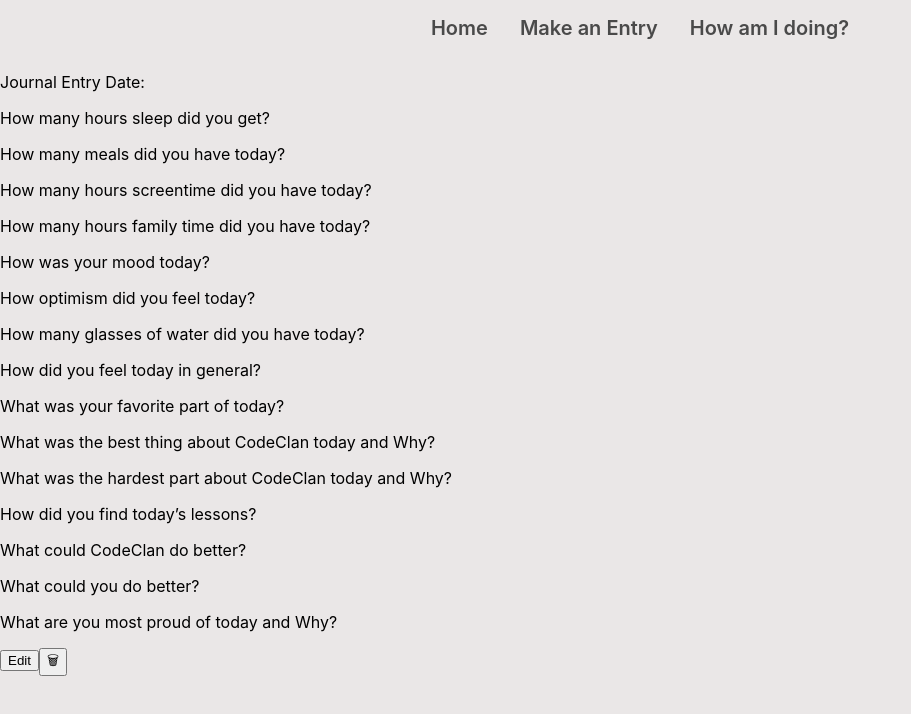
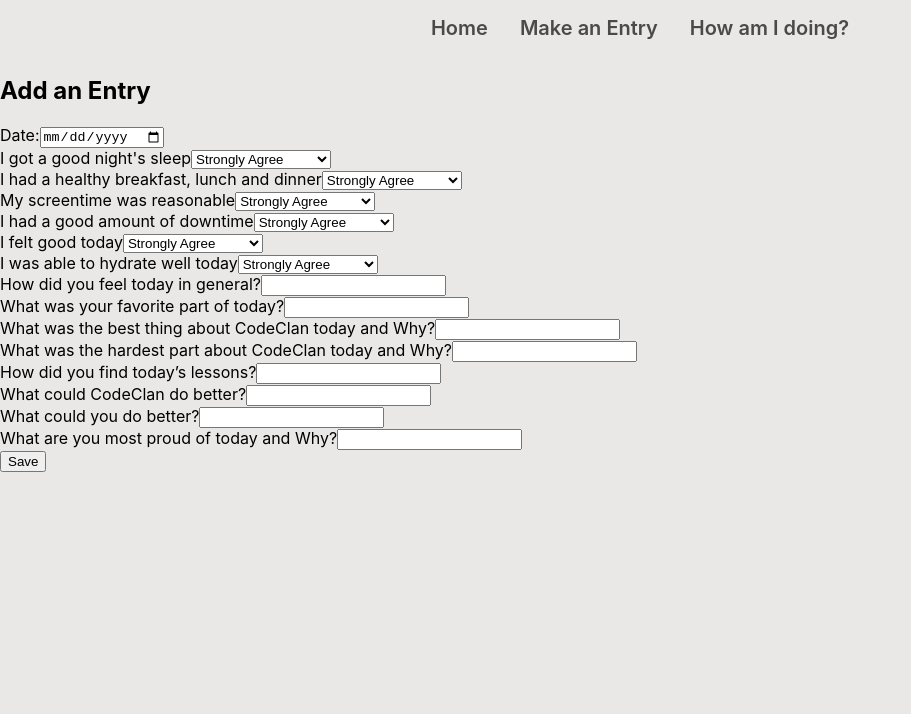
Before and after one commit to MackieJG/codeclan-journal-app, a React (Create React App) app in the folder client/: page /entry/1 in a window 1280 px wide. Shown: the top 714 px of the page, without its empty margins (0-911 px from the left). Built offline with nearby package versions, Linux system fonts and the light colour scheme; no server answers.

Commit message:
finished the CRUD

```diff
--- a/client/src/Components/IndividualJournalEntry.js
+++ b/client/src/Components/IndividualJournalEntry.js
@@ -1,40 +1,223 @@
 import { useEffect, useState } from "react";
-import { useParams } from "react-router-dom";
-import { getEntry } from "./JournalService";
+import { useParams, useNavigate } from "react-router-dom";
+import { getEntry, putEntry } from "./JournalService";
 
 
-const IndividualJournalEntry = ({handleUpdate, handleDelete}) => {
+const IndividualJournalEntry = () => {
     console.log(IndividualJournalEntry)
 
-    const {id} = useParams();
+    const { id } = useParams();
     const [entry, setEntry] = useState({});
+    const navigate = useNavigate();
 
     useEffect(() => {
         getEntry(id).then(data => setEntry(data));
     }, [id]);
 
+
+    const onChange = (e) => {
+        const newEntry = { ...entry };
+        newEntry[e.target.name] = e.target.value;
+        setEntry(newEntry);
+    }
+
+
+    const onSubmit = (e) => {
+        e.preventDefault();
+        const id = entry._id;
+        delete entry._id;
+
+        putEntry(entry, id)
+            .then(() => {
+                navigate('/list')
+            })
+    }
+
+
+
     return (
-        <>
-        <p>Journal Entry Date: {entry.date}</p>
-        <p>How many hours sleep did you get? {entry.sleep}</p>
-        <p>How many meals did you have today? {entry.meals}</p>
-        <p>How many hours screentime did you have today? {entry.screentime}</p>
-        <p>How many hours family time did you have today? {entry.family}</p>
-        <p>How was your mood today? {entry.mood}</p>
-        <p>How optimism did you feel today? {entry.optimism}</p>
-        <p>How many glasses of water did you have today? {entry.hydration}</p>
-        <p>How did you feel today in general? {entry.how_1}</p>
-        <p>What was your favorite part of today? {entry.what_1}</p>
-        <p>What was the best thing about CodeClan today and Why? {entry.what_2}</p>
-        <p>What was the hardest part about CodeClan today and Why? {entry.what_3}</p>
-        <p>How did you find today’s lessons? {entry.how_2}</p>
-        <p>What could CodeClan do better? {entry.what_4}</p>
-        <p>What could you do better? {entry.what_5}</p>
-        <p>What are you most proud of today and Why? {entry.what_6}</p>
-        <button onClick={handleUpdate}>Edit</button>
-        <button onClick={handleDelete}>🗑 </button>
-        </>
-    );
+        <form onSubmit={onSubmit} id="journal-form" >
+            <h2>Add an Entry</h2>
+            <div className="formWrap">
+                <label htmlFor="date">Date:</label>
+                <input
+                    onChange={onChange}
+                    type="date"
+                    id="date"
+                    name="date"
+                    value={entry.date}
+                    required />
+            </div>
+            <div className="formWrap">
+                <label htmlFor="sleep">I got a good night's sleep</label>
+                <select
+                    onChange={onChange}
+                    id="sleep"
+                    name="sleep"
+                    value={entry.sleep}
+                    required >
+                    <option value="1">Strongly Agree</option>
+                    <option value="2">Agree somewhat</option>
+                    <option value="3">Not fussed</option>
+                    <option value="4">Disagree somewhat</option>
+                    <option value="5">Strongly Disagree</option>
+                </select>
+            </div>
+            <div className="formWrap">
+                <label htmlFor="meals"> I had a healthy breakfast, lunch and dinner</label>
+                <select
+                    onChange={onChange}
+                    id="meals"
+                    name="meals"
+                    value={entry.meals}
+                    required >
+                    <option value="1">Strongly Agree</option>
+                    <option value="2">Agree somewhat</option>
+                    <option value="3">Not fussed</option>
+                    <option value="4">Disagree somewhat</option>
+                    <option value="5">Strongly Disagree</option>
+                </select>
+            </div>
+            <div className="formWrap">
+                <label htmlFor="screentime">My screentime was reasonable</label>
+                <select
+                    onChange={onChange}
+                    id="screentime"
+                    name="screentime"
+                    value={entry.screentime}
+                    required >
+                    <option value="1">Strongly Agree</option>
+                    <option value="2">Agree somewhat</option>
+                    <option value="3">Not fussed</option>
+                    <option value="4">Disagree somewhat</option>
+                    <option value="5">Strongly Disagree</option>
+                </select>
+            </div>
+            <div className="formWrap">
+                <label htmlFor="downtime">I had a good amount of downtime</label>
+                <select
+                    onChange={onChange}
+                    id="downtime"
+                    name="downtime"
+                    value={entry.downtime}
+                    required >
+                    <option value="1">Strongly Agree</option>
+                    <option value="2">Agree somewhat</option>
+                    <option value="3">Not fussed</option>
+                    <option value="4">Disagree somewhat</option>
+                    <option value="5">Strongly Disagree</option>
+                </select>
+            </div>
+            <div className="formWrap">
+                <label htmlFor="mood">I felt good today</label>
+                <select
+                    onChange={onChange}
+                    id="mood"
+                    name="mood"
+                    value={entry.mood}
+                    required >
+                    <option value="1">Strongly Agree</option>
+                    <option value="2">Agree somewhat</option>
+                    <option value="3">Not fussed</option>
+                    <option value="4">Disagree somewhat</option>
+                    <option value="5">Strongly Disagree</option>
+                </select>
+            </div>
+            <div className="formWrap">
+                <div className="formWrap">
+                    <label htmlFor="hydration">I was able to hydrate well today</label>
+                    <select
+                        onChange={onChange}
+                        id="hydration"
+                        name="hydration"
+                        value={entry.hydration}
+                        required >
+                        <option value="1">Strongly Agree</option>
+                        <option value="2">Agree somewhat</option>
+                        <option value="3">Not fussed</option>
+                        <option value="4">Disagree somewhat</option>
+                        <option value="5">Strongly Disagree</option>
+                    </select>
+                </div>
+            </div>
+            <div className="formWrap">
+                <label htmlFor="how_1">How did you feel today in general?</label>
+                <input
+                    onChange={onChange}
+                    type="text"
+                    id="how_1"
+                    name="how_1"
+                    value={entry.how_1}
+                    required />
+            </div>
+            <div className="formWrap">
+                <label htmlFor="what_1">What was your favorite part of today?</label>
+                <input
+                    onChange={onChange}
+                    type="text"
+                    id="what_1"
+                    name="what_1"
+                    value={entry.what_1} />
+            </div>
+            <div className="formWrap">
+                <label htmlFor="what_2">What was the best thing about CodeClan today and Why?</label>
+                <input
+                    onChange={onChange}
+                    type="text"
+                    id="what_2"
+                    name="what_2"
+                    value={entry.what_2} />
+            </div>
+            <div className="formWrap">
+                <label htmlFor="what_3">What was the hardest part about CodeClan today and Why?</label>
+                <input
+                    onChange={onChange}
+                    type="text"
+                    id="what_3"
+                    name="what_3"
+                    value={entry.what_3} />
+            </div>
+            <div className="formWrap">
+                <label htmlFor="how_2">How did you find today’s lessons?</label>
+                <input
+                    onChange={onChange}
+                    type="text"
+                    id="how_2"
+                    name="how_2"
+                    value={entry.how_2} />
+            </div>
+            <div className="formWrap">
+                <label htmlFor="what_4">What could CodeClan do better?</label>
+                <input
+                    onChange={onChange}
+                    type="text"
+                    id="what_4"
+                    name="what_4"
+                    value={entry.what_4} />
+            </div>
+            <div className="formWrap">
+                <label htmlFor="what_5">What could you do better?</label>
+                <input
+                    onChange={onChange}
+                    type="text"
+                    id="what_5"
+                    name="what_5"
+                    value={entry.what_5} />
+            </div>
+            <div className="formWrap">
+                <label htmlFor="what_6">What are you most proud of today and Why?</label>
+                <input
+                    onChange={onChange}
+                    type="text"
+                    id="what_6"
+                    name="what_6"
+                    value={entry.what_6} />
+            </div>
+            <input type="submit" value="Save" id="save" />
+        </form>
+    )
+
+
+
 };
-
 export default IndividualJournalEntry;
--- a/client/src/Components/JournalDetail.js
+++ b/client/src/Components/JournalDetail.js
@@ -1,16 +1,9 @@
-import { deleteEntry, putEntry } from './JournalService';
-import IndividualJournalEntry from './IndividualJournalEntry';
+import { deleteEntry } from './JournalService';
 import { Link } from 'react-router-dom';
 
 const JournalDetail = ({ entry, removeEntry, updateEntry }) => {
 
-    const handleUpdate = () => {
-        const updatedEntry = { ...entry };
-        putEntry(updatedEntry)
-            .then((data) => {
-                updateEntry(data);
-            })
-    }
+
 
     const handleDelete = () => {
         deleteEntry(entry._id)
@@ -19,13 +12,6 @@ const JournalDetail = ({ entry, removeEntry, updateEntry }) => {
             })
     };
 
-    const JournalEntry = ((entry) => {
-        return (
-            <>
-            <IndividualJournalEntry entry={entry} removeEntry={removeEntry} key={entry._id} updateEntry={updateEntry} handleUpdate={handleUpdate} />
-            </>
-        )
-    })
 
     return (
         <>
--- a/client/src/Components/JournalForm.js
+++ b/client/src/Components/JournalForm.js
@@ -10,7 +10,7 @@ const JournalForm = ({ addEntry }) => {
     meals: 0,
     screentime: 0,
     downtime: 0,
-    family: 0,
+    downtime: 0,
     mood: 0,
     optimism: 0,
     hydration: 0,
@@ -43,14 +43,14 @@ const JournalForm = ({ addEntry }) => {
     })
     setFormData({
       date: "",
-      sleep: 0,
-      meals: 0,
-      screentime: 0,
-      downtime: 0,
-      family: 0,
-      mood: 0,
-      optimism: 0,
-      hydration: 0,
+      sleep: 1,
+      meals: 1,
+      screentime: 1,
+      downtime: 1,
+      family: 1,
+      mood: 1,
+      optimism: 1,
+      hydration: 1,
       how_1: "",
       what_1: "",
       what_2: "",
@@ -60,7 +60,7 @@ const JournalForm = ({ addEntry }) => {
       what_5: "",
       what_6: "",
     });
-  }
+  };
 
 
 
@@ -78,166 +78,96 @@ const JournalForm = ({ addEntry }) => {
           required />
       </div>
       <div className="formWrap">
-        <label htmlFor="sleep">How many hours sleep did you get?</label>
+        <label htmlFor="sleep">I got a good night's sleep</label>
         <select
           onChange={onChange}
           id="sleep"
           name="sleep"
           value={formData.sleep}
           required >
-          <option value="0">0</option>
-          <option value="1">1</option>
-          <option value="2">2</option>
-          <option value="3">3</option>
-          <option value="4">4</option>
-          <option value="5">5</option>
-          <option value="6">6</option>
-          <option value="7">7</option>
-          <option value="8">8</option>
-          <option value="9">9</option>
-          <option value="10">10</option>
-          <option value="11">11</option>
-          <option value="12">12</option>
-          <option value="13">13</option>
-          <option value="14">14</option>
-          <option value="15">15</option>
-          <option value="16">16</option>
-          <option value="17">17</option>
-          <option value="18">18</option>
-          <option value="19">19</option>
-          <option value="20">20</option>
-          <option value="21">21</option>
-          <option value="22">22</option>
-          <option value="23">23</option>
-          <option value="24">24</option>
+          <option value="1">Strongly Agree</option>
+          <option value="2">Agree somewhat</option>
+          <option value="3">Not fussed</option>
+          <option value="4">Disagree somewhat</option>
+          <option value="5">Strongly Disagree</option>
         </select>
       </div>
       <div className="formWrap">
-        <label htmlFor="meals">How many meals did you have today?</label>
+        <label htmlFor="meals"> I had a healthy breakfast, lunch and dinner</label>
         <select
           onChange={onChange}
           id="meals"
           name="meals"
           value={formData.meals}
           required >
-          <option value="0">0</option>
-          <option value="1">1</option>
-          <option value="2">2</option>
-          <option value="3">3</option>
-          <option value="4">4</option>
-          <option value="5">5</option>
-          <option value="6">6</option>
-          <option value="7">7</option>
-          <option value="8">8</option>
+          <option value="1">Strongly Agree</option>
+          <option value="2">Agree somewhat</option>
+          <option value="3">Not fussed</option>
+          <option value="4">Disagree somewhat</option>
+          <option value="5">Strongly Disagree</option>
         </select>
       </div>
       <div className="formWrap">
-        <label htmlFor="screentime">How many hours screentime did you have today?</label>
+        <label htmlFor="screentime">My screentime was reasonable</label>
         <select
           onChange={onChange}
           id="screentime"
           name="screentime"
           value={formData.screentime}
           required >
-          <option value="0">0</option>
-          <option value="1">1</option>
-          <option value="2">2</option>
-          <option value="3">3</option>
-          <option value="4">4</option>
-          <option value="5">5</option>
-          <option value="6">6</option>
-          <option value="7">7</option>
-          <option value="8">8</option>
-          <option value="9">9</option>
-          <option value="10">10</option>
-          <option value="11">11</option>
-          <option value="12">12</option>
-          <option value="13">13</option>
-          <option value="14">14</option>
-          <option value="15">15</option>
+          <option value="1">Strongly Agree</option>
+          <option value="2">Agree somewhat</option>
+          <option value="3">Not fussed</option>
+          <option value="4">Disagree somewhat</option>
+          <option value="5">Strongly Disagree</option>
         </select>
       </div>
       <div className="formWrap">
-        <label htmlFor="family">How many hours family time did you have today?</label>
+        <label htmlFor="downtime">I had a good amount of downtime</label>
         <select
           onChange={onChange}
-          id="family"
-          name="family"
-          value={formData.family}
+          id="downtime"
+          name="downtime"
+          value={formData.downtime}
           required >
-          <option value="0">0</option>
-          <option value="1">1</option>
-          <option value="2">2</option>
-          <option value="3">3</option>
-          <option value="4">4</option>
-          <option value="5">5</option>
-          <option value="6">6</option>
-          <option value="7">7</option>
-          <option value="8">8</option>
+          <option value="1">Strongly Agree</option>
+          <option value="2">Agree somewhat</option>
+          <option value="3">Not fussed</option>
+          <option value="4">Disagree somewhat</option>
+          <option value="5">Strongly Disagree</option>
         </select>
       </div>
       <div className="formWrap">
-        <label htmlFor="mood">How was your mood today?</label>
+        <label htmlFor="mood">I felt good today</label>
         <select
           onChange={onChange}
           id="mood"
           name="mood"
           value={formData.mood}
           required >
-          <option value="0">0</option>
-          <option value="1">1</option>
-          <option value="2">2</option>
-          <option value="3">3</option>
-          <option value="4">4</option>
-          <option value="5">5</option>
-          <option value="6">6</option>
-          <option value="7">7</option>
-          <option value="8">8</option>
-          <option value="9">9</option>
-          <option value="10">10</option>
+          <option value="1">Strongly Agree</option>
+          <option value="2">Agree somewhat</option>
+          <option value="3">Not fussed</option>
+          <option value="4">Disagree somewhat</option>
+          <option value="5">Strongly Disagree</option>
         </select>
       </div>
       <div className="formWrap">
-        <label htmlFor="optimism">How optimism did you feel today?</label>
-        <select
-          onChange={onChange}
-          id="optimism"
-          name="optimism"
-          value={formData.optimism}
-          required >
-          <option value="0">0</option>
-          <option value="1">1</option>
-          <option value="2">2</option>
-          <option value="3">3</option>
-          <option value="4">4</option>
-          <option value="5">5</option>
-          <option value="6">6</option>
-          <option value="7">7</option>
-          <option value="8">8</option>
-          <option value="9">9</option>
-          <option value="10">10</option>
-        </select>
-      </div>
         <div className="formWrap">
-        <label htmlFor="hydration">How many glasses of water did you have today?</label>
+          <label htmlFor="hydration">I was able to hydrate well today</label>
           <select
             onChange={onChange}
             id="hydration"
             name="hydration"
             value={formData.hydration}
             required >
-          <option value="0">0</option>
-          <option value="1">1</option>
-          <option value="2">2</option>
-          <option value="3">3</option>
-          <option value="4">4</option>
-          <option value="5">5</option>
-          <option value="6">6</option>
-          <option value="7">7</option>
-          <option value="8">8</option>
-          <option value="9">9</option>
-          <option value="10">10</option>
+            <option value="1">Strongly Agree</option>
+            <option value="2">Agree somewhat</option>
+            <option value="3">Not fussed</option>
+            <option value="4">Disagree somewhat</option>
+            <option value="5">Strongly Disagree</option>
           </select>
+        </div>
       </div>
       <div className="formWrap">
         <label htmlFor="how_1">How did you feel today in general?</label>
@@ -313,8 +243,8 @@ const JournalForm = ({ addEntry }) => {
           value={formData.what_6} />
       </div>
       <input type="submit" value="Save" id="save" />
-    </form >
+    </form>
   )
-}
+};
 
 export default JournalForm;
--- a/client/src/Components/JournalService.js
+++ b/client/src/Components/JournalService.js
@@ -20,8 +20,8 @@ export const deleteEntry = (id) => {
     })
 };
 
-export const putEntry = (payload) => {
-    return fetch(baseURL, {
+export const putEntry = (payload, id) => {
+    return fetch(baseURL + id, {
         method: 'PUT',
         body: JSON.stringify(payload),
         headers: { 'Content-Type': 'application/json' }
```
Lines whose indentation alone changed are shown as unchanged.
